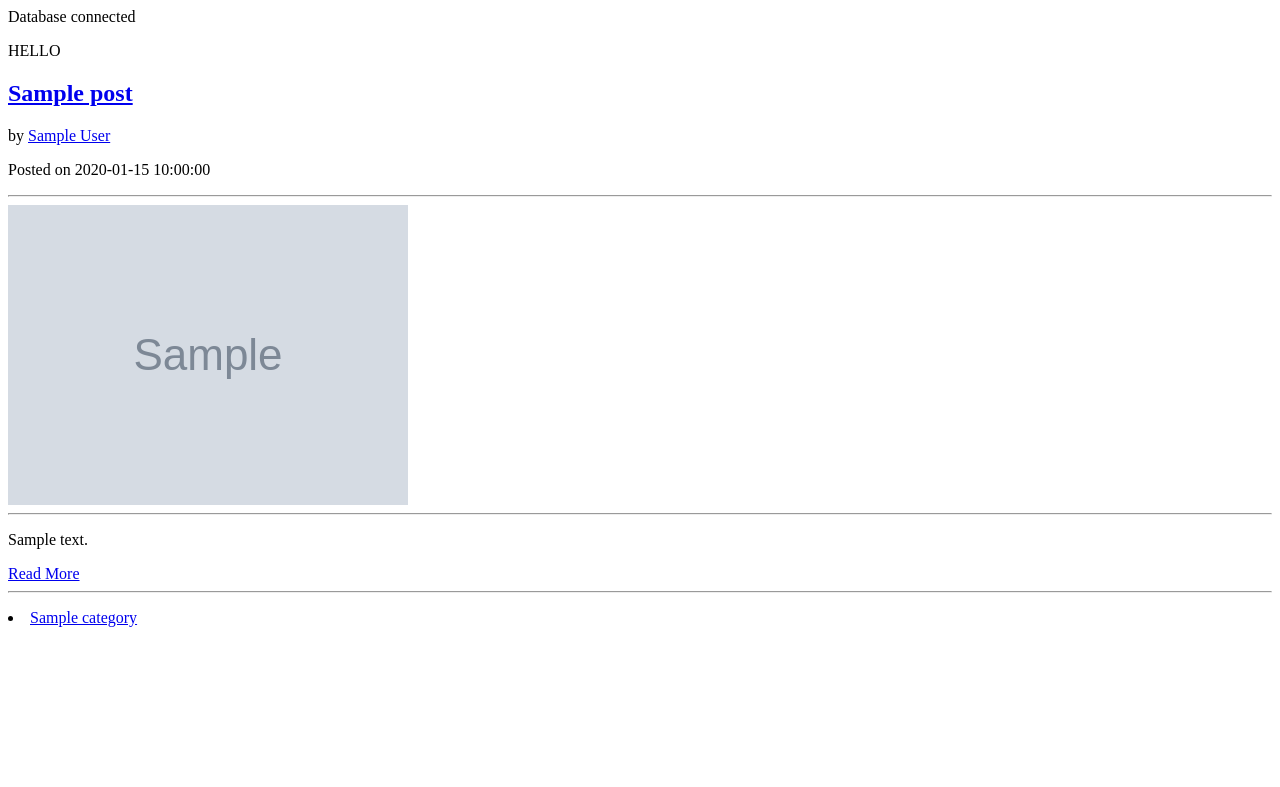
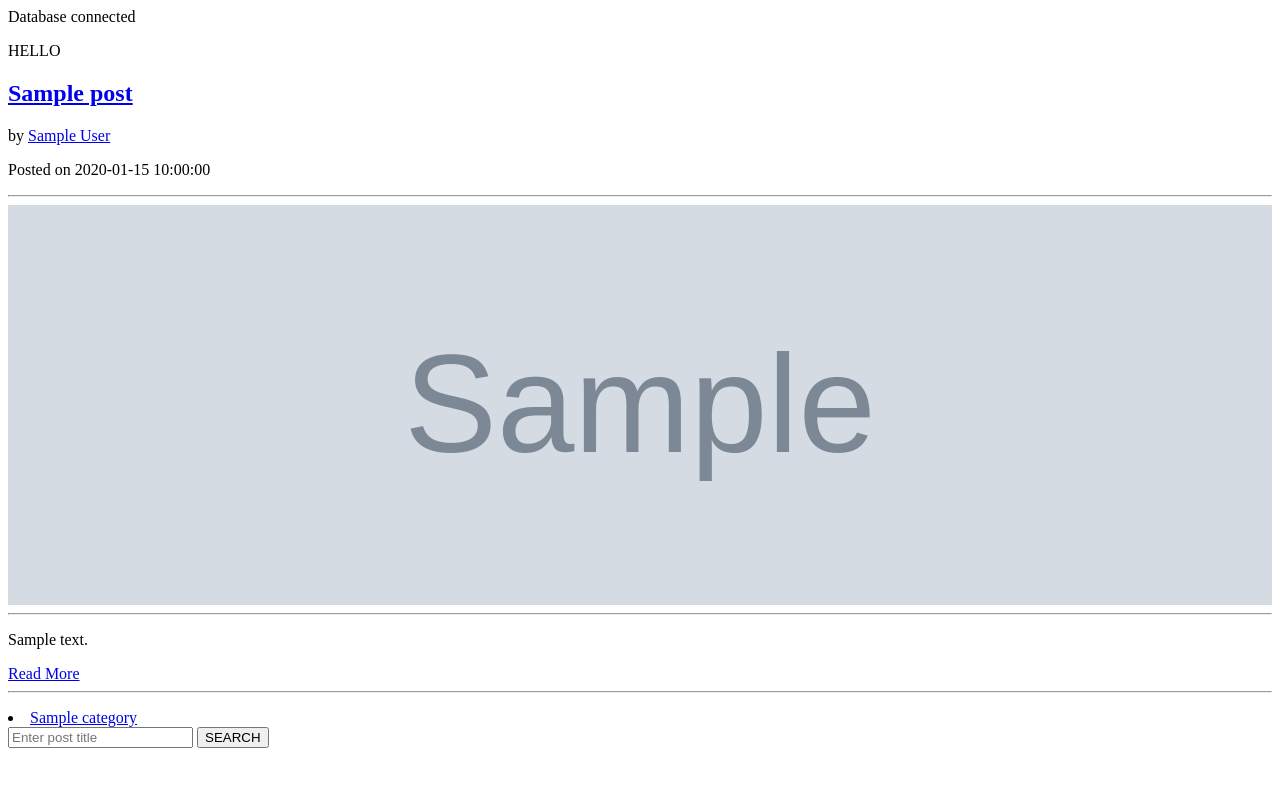
Before and after one commit to NATASHA-ct/PHP-BLOGGING-SYSTEM-CMS, a PHP site: page / in a window 1280 px wide. Shown: the top 787 px of the page. Run offline with PHP 8.4, Linux system fonts and the light colour scheme; tables that the repository leaves empty or names only in its code hold one stand-in row (values such as "Sample post"); grey boxes marked "Sample" are stand-in pictures.

Commit message:
Add search button

```diff
--- a/index.php
+++ b/index.php
@@ -37,7 +37,7 @@ include "includes/db.php";
 
         echo "<hr>";
 
-        echo "<img class='img-responsive' src='images/{$post_image}' alt=''>";
+        echo "<img class='img-responsive' src='images/{$post_image}' alt='post image' style='height:25rem; width:100%'>";
 
         echo "<hr>";
 
@@ -68,8 +68,45 @@ include "includes/db.php";
         echo "<li><a href='#'>{$cat_title}</a></li>";
     }
 
+
+    // catch data from the search
+    if(isset($_POST['search'])){
+
+        // value entered in the search input
+       echo $search = $_POST['search'];
+
+        // query to search for the title entered by user
+        $sql = "SELECT * FROM `posts` WHERE post_title LIKE '%$search%'";
+
+        // run the query
+        $search_query = mysqli_query($connect, $sql);
+
+        // check if the query is working
+        if(!$search_query){
+            die("QUERY FAILED" . mysqli_error($connect));
+        }
+
+        // count the number of rows returned
+        $count = mysqli_num_rows($search_query);
+
+        if($count == 0){
+            echo "<h1>NO POST WITH SUCH TITLE</h1>";
+        }else{
+            echo "<h1>RESULTS FOUND</h1>";
+        }
+    }
     ?>
     </div>
+
+    <!-- search for an item -->
+     <form action="" method="post">
+            <input name="search" type="text" placeholder="Enter post title">
+            <button type="submit">SEARCH</button>
+        </form>
+
+
+
+
 
 <?php
 include "includes/footer.php";
```
